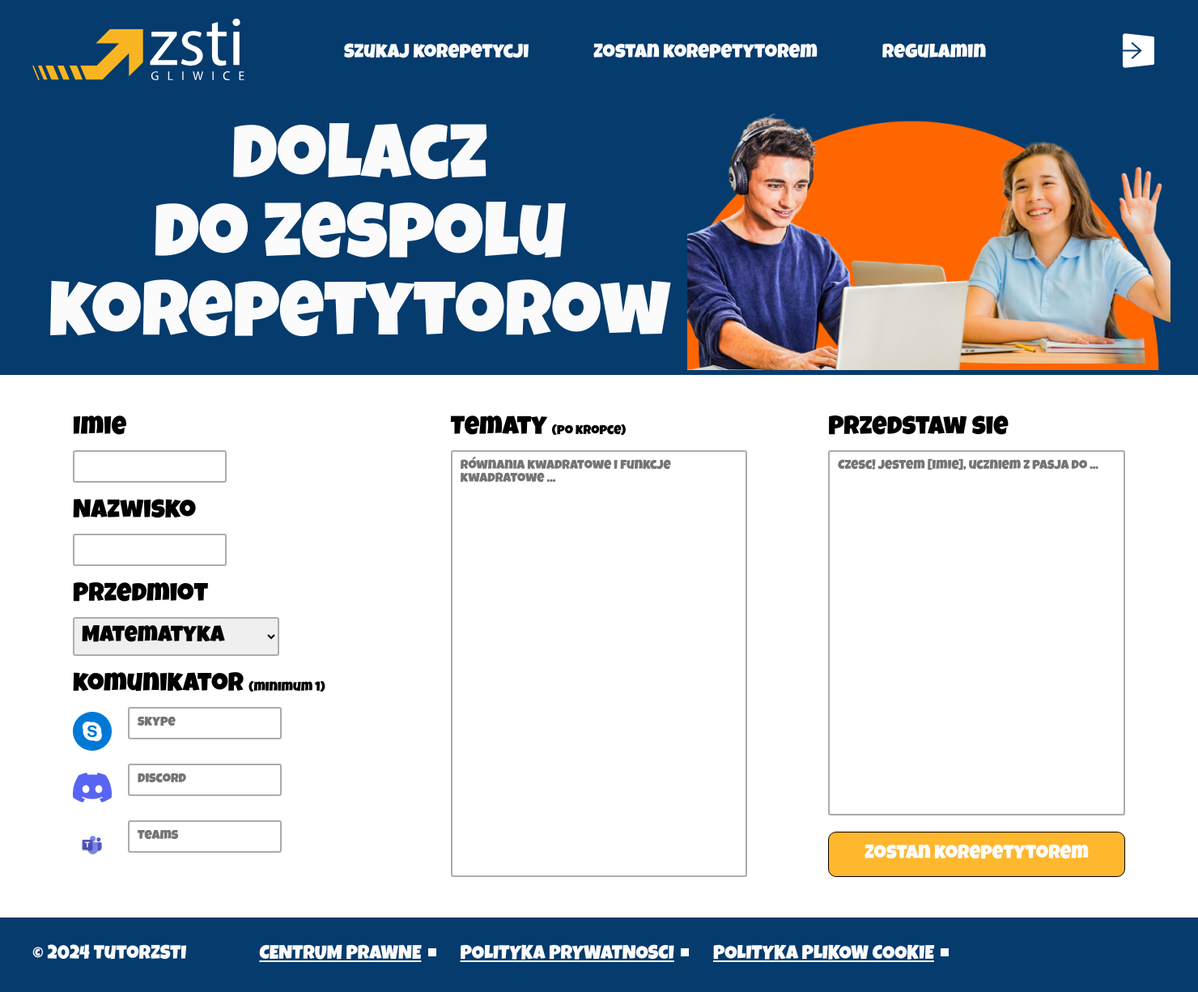
After one commit to klvska/tutorZSTI, a PHP site: page /tutor.php in a window 1480 px wide. The commit adds this page. Shown: the whole page at 81% size. Run offline with PHP 8.4, Linux system fonts and the light colour scheme.

Commit message:
Add font size variables and styles for login and registration forms, and implement a tutor form with styles

```diff
--- a/css/style.css
+++ b/css/style.css
@@ -8,6 +8,7 @@
   --grey: #acacac;
   --container-padding: 40px;
   --font-24: 24px;
+  --font-32: 32px;
   --space-30: 30px;
   --space-50: 50px;
 }
@@ -74,6 +75,23 @@ main {
 }
 .logo {
   padding: 5px 0;
+}
+.right {
+  display: flex;
+  align-items: center;
+}
+.right a {
+  text-decoration: none;
+}
+.right a img {
+  width: 47px;
+  height: 47px;
+  margin-right: 20px;
+}
+.right a:nth-child(2) img {
+  width: 67px;
+  height: 47px;
+  margin-right: 0;
 }
 
 footer {
@@ -313,13 +331,13 @@ footer {
 
 .login-form label {
   color: var(--white);
-  font-size: 32px;
+  font-size: var(--font-32);
   margin-bottom: 10px;
   align-self: self-start;
 }
 .register-form label {
   color: var(--white);
-  font-size: 32px;
+  font-size: var(--font-32);
   margin-bottom: 10px;
   margin-top: 16px;
   align-self: self-start;
@@ -342,9 +360,12 @@ form p {
   width: 80%;
 }
 
-input[type="email"],
-input[type="password"],
-input[type="text"] {
+.login-form input[type="email"],
+.login-form input[type="password"],
+.login-form input[type="text"],
+.register-form input[type="email"],
+.register-form input[type="password"],
+.register-form input[type="text"] {
   padding: 10px;
   font-size: 16px;
   width: 100%;
@@ -354,14 +375,15 @@ input[type="text"] {
   border-radius: 3px;
 }
 
-input[type="submit"] {
+.login-form input[type="submit"],
+.register-form input[type="submit"] {
   background-color: var(--gold);
   padding: 15px 80px;
   border-radius: 10px;
   border: 1px solid var(--black);
   color: var(--white);
   text-align: center;
-  font-size: 32px;
+  font-size: var(--font-32);
 }
 
 .login-form form p,
@@ -410,3 +432,103 @@ input[type="submit"] {
 .hidden-checkbox:checked + .styled-checkbox:after {
   opacity: 1;
 }
+
+.tutor-form-container,
+.tutor-form-content {
+  width: 100%;
+  margin: 50px 0;
+}
+.tutor-form {
+  display: flex;
+  flex-direction: row;
+  align-items: flex-start;
+  justify-content: center;
+  gap: 100px;
+  width: 100%;
+  flex-wrap: nowrap;
+}
+.form-group {
+  display: flex;
+  flex-direction: column;
+  align-items: flex-start;
+  justify-content: flex-start;
+  width: calc(33.33% - 100px);
+  height: 570px;
+  flex-wrap: nowrap;
+}
+.form-group label {
+  font-size: var(--font-32);
+  margin-bottom: 10px;
+}
+.form-group label span {
+  font-size: 16px;
+}
+.form-group input[type="text"] {
+  padding: 10px;
+  font-size: 16px;
+  width: 190px;
+  height: 40px;
+  border: 2px solid var(--grey);
+  border-radius: 3px;
+  margin-bottom: 20px;
+}
+.form-group select {
+  padding: 5px;
+  font-size: 28px;
+  width: 255px;
+  height: 60px;
+  border: 2px solid var(--grey);
+  border-radius: 3px;
+  margin-bottom: 20px;
+}
+.form-group textarea {
+  resize: none;
+  padding: 10px;
+  font-size: 16px;
+  width: 100%;
+  height: 100%;
+  border: 2px solid var(--grey);
+  border-radius: 3px;
+}
+.communicator-container {
+  display: flex;
+  flex-direction: column;
+  align-items: center;
+  justify-content: space-between;
+  width: 100%;
+  flex-wrap: nowrap;
+}
+.communicator {
+  display: flex;
+  flex-direction: row;
+  align-items: center;
+  width: 100%;
+  flex-wrap: nowrap;
+}
+.communicator-container label img {
+  width: 48px;
+  height: 48px;
+  margin-right: 20px;
+}
+.communicator-container input {
+  margin-bottom: 0;
+}
+.tutor-submit {
+  padding: 15px;
+  display: flex;
+  justify-content: center;
+  align-items: center;
+  width: 100%;
+  height: auto;
+  margin-top: 20px;
+  font-size: var(--font-24);
+  background-color: var(--gold);
+  color: var(--white);
+  border-radius: 10px;
+  border: 1px solid var(--black);
+  transition: all 0.3s ease;
+}
+.tutor-submit:hover {
+  background-color: var(--white);
+  color: black;
+}
--- a/php/login_action.php
+++ b/php/login_action.php
@@ -19,6 +19,8 @@ if ($_SERVER["REQUEST_METHOD"] == "POST") {
         $hashed_password = $user['PasswordHash'];
 
         if (password_verify($password, $hashed_password)) {
+            $_SESSION["user_id"] = $user['UserID'];
+            $_SESSION["username"] = $user['Username'];
             $_SESSION["loggedin"] = true;
             $_SESSION["email"] = $email;
             header("location: ../index.php");
--- a/templates/nav.php
+++ b/templates/nav.php
@@ -13,10 +13,10 @@
                 <a href="./subjects.php">Szukaj korepetycji</a>
               </li>
               <li>
-                <a href="#">Zostan korepetytorem</a>
+                <a href="./tutor.php">Zostan korepetytorem</a>
               </li>
               <li>
-                <a href="../assets/pdf/Regulamin.pdf" target="_blank">Regulamin</a>
+                <a href="./assets/pdf/Regulamin.pdf" target="_blank">Regulamin</a>
               </li>
             </ul>
           </nav>
@@ -24,7 +24,10 @@
         <?php
         session_start();
         if (isset($_SESSION["loggedin"])) { ?>
-        <div class="login">
+        <div class="right">
+            <a href="profile.php">
+              <img src="./assets/icons/user.png" alt="profile"/>
+            </a>
             <a href="php/logout.php">
               <img src="./assets/icons/Sign_out_squre_fill.png" alt="login"/>
             </a>
--- /dev/null
+++ b/tutor.php
@@ -0,0 +1,84 @@
+<!DOCTYPE html>
+<html lang="pl">
+<head>
+    <meta charset="UTF-8">
+    <meta name="viewport" content="width=device-width, initial-scale=1.0">
+    <link rel="stylesheet" href="css/style.css">
+    <link rel="icon" href="assets/icons/favicon.ico">
+    <title>Tutor ZSTI</title>
+</head>
+<body>
+<header>
+    <?php include "templates/nav.php" ?>
+</header>
+<main>
+    <div class="banner">
+        <div class="container">
+            <div class="banner-content">
+            <div class="banner-text">
+                <h1>dolacz <br> do zespolu <br> korepetytorow</h1>
+            </div>
+            <div class="banner-img">
+                <img src="assets/images/banner2.png" alt="banner-img">
+            </div>
+        </div>
+    </div>
+</div>
+<div class="tutor-form-container">
+    <div class="container">
+        <div class="tutor-form-content">
+            <form class="tutor-form" action="php/tutor_action.php" method="POST">
+                <div class="form-group">
+                    <label for="f_name">Imie</label>
+                    <input type="text" id="f_name" name="f_name"  required>
+                    <label for="s_name">Nazwisko</label>
+                    <input type="text" id="s_name" name="s_name" required>
+                    <label for="subject">Przedmiot</label>
+                    <select id="subject" name="subject" required>
+                        <option value="math">Matematyka</option>
+                        <option value="english">Angielski</option>
+                        <option value="polish">Polski</option>
+                        <option value="history">Historia</option>
+                        <option value="science">Biologia</option>
+                        <option value="chemistry">Chemia</option>
+                        <option value="geography">Geografia</option>
+                        <option value="coding">Programowanie</option>
+                        <option value="physics">Fizyka</option>
+                    </select>
+                    <label for="communicator">komunikator <span>(minimum 1)</span></label>
+                    <div class="communicator-container">
+                        <label class="communicator">
+                            <img src="assets/images/skype.png" alt="Skype">
+                            <input type="text" name="skype" placeholder="Skype">
+                        </label>
+                        <label class="communicator">
+                            <img src="assets/images/discord.png" alt="Discord">
+                            <input type="text" name="discord" placeholder="Discord">
+                        </label>
+                        <label class="communicator">
+                            <img src="assets/images/teams.png" alt="Teams">
+                            <input type="text" name="teams" placeholder="Teams">
+                        </label>
+                    </div>
+                </div>
+                <div class="form-group">
+                    <label for="topics">Tematy <span>(po kropce)</span></label>
+                    <textarea id="topics" name="topics" placeholder="Równania kwadratowe i funkcje kwadratowe ..." required maxlength="250"></textarea>
+                </div>
+                <div class="form-group">
+                    <label for="about_me">Przedstaw sie</label>
+                    <textarea id="about_me" name="about_me" placeholder="Czesc! Jestem [Imie], uczniem z pasja do ..." required maxlength="300"></textarea>
+                    <input class="tutor-submit" type="submit" value="Zostan korepetytorem">
+                </div>
+            </form>
+        </div>
+    </div>
+</div>
+</main>
+
+
+<footer>
+    <?php include "templates/footer.php" ?>
+</footer>
+</body>
+</html>
```
Also changed, not shown: php/tutor_action.php (added, +52 -0 lines), assets/icons/user.png (added), assets/images/banner2.png (added), assets/images/discord.png (added), assets/images/skype.png (added), assets/images/teams.png (added).
